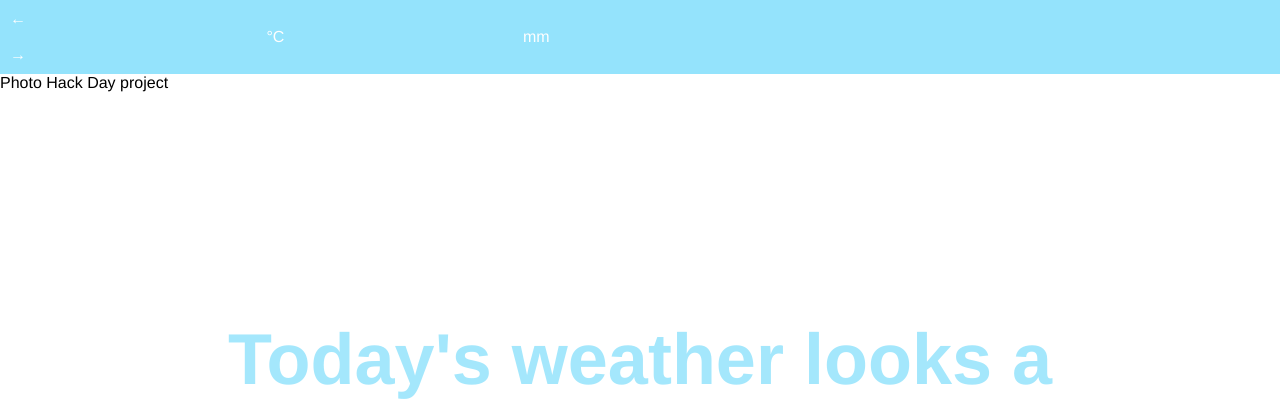
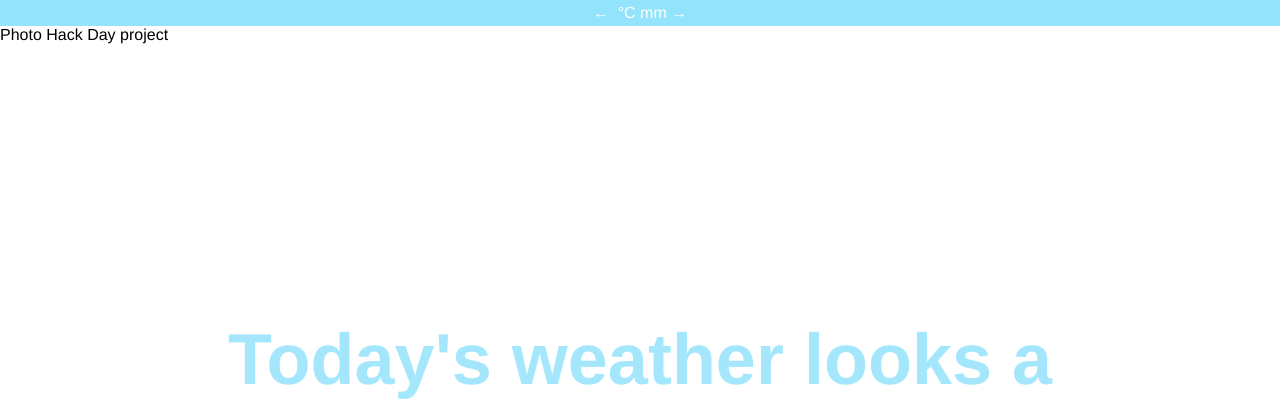
Before and after one commit to edmacovaz/visual-weather, a Django app: template visual_weather/visual_weather/templates/master.html in a window 1280 px wide. Shown: the top 402 px of the page. Run offline with Django 3.2, Linux system fonts and the light colour scheme; the template is opened without the code that fills it, so the values that code supplies are empty; some libraries are stand-ins or nearby versions.

Commit message:
better nav

```diff
--- a/visual_weather/visual_weather/templates/master.html
+++ b/visual_weather/visual_weather/templates/master.html
@@ -32,10 +32,13 @@
     nav ol, nav ol li ul  {padding: 0px}*/
     body {}
     #container {width: 320px; overflow: hidden;}
-    nav#days {z-index: 10; color: rgba(254, 254, 254, 1.0); background-color: rgba(148, 227, 252, 1.0); padding: 10px; overflow: hidden; font-weight: 200;}
-    nav#days ul li, nav#days a {display: inline-block; width: 20%;}
+    nav#days {z-index: 100; color: rgba(254, 254, 254, 1.0); background-color: rgba(148, 227, 252, 1.0); padding: 4px; overflow: hidden; font-weight: 200;}
+    /*#previous {float: left;}
+    #next {float: right;}*/
+    nav#days ul {width: 50%; margin: auto; text-align: center;}
+    nav#days ul li, nav#days a {display: inline-block; }
     nav#days a {text-decoration: none; color: rgba(254, 254, 254, 1.0) }
-    .images {width: 200%}
+    .images {width: 200%; clear: both;}
     .images header {position: fixed; height: 100%; width: 100%; top: 0px; left: 0px; display: table; font-size: 36px; font-weight: bold; color: rgba(148, 227, 252, 0.85); z-index: 1;}
     .images header p {width: 320px; text-align: center; vertical-align: middle; display: table-cell; padding: 16%;}
     .images ul li {height: 140px; vertical-align: top; display: inline-block; list-style: none;}
@@ -47,7 +50,6 @@
     }
 
     @media only screen and (min-width: 480px) {
-      /*#container {position: relative; left: -120px; width: 100%;}*/
       #container {width: 100%; overflow:hidden;}
       .images {width: 200%}
       .images header {font-size: 72px; display: table;}
@@ -61,14 +63,15 @@
 <body>
   <section id="container">
     <nav id="days">
-      <a id="previous" href="url for previous day goes here">&larr;</a>
+
       <ul>
+        <li><a id="previous" href="url for previous day goes here">&larr;</a></li>
         <li>{{ current_data.weekday }}</li>
         <li>{{ current_data.data.maxtemp }} °C</li>
         <li>{{ current_data.data.precipation }}mm </li>
-        <!--<li>Wind: {{ current_data.data.wind }} Bft</li>-->
+        <li><a id="next" href="url for next day goes here">&rarr;</a></li>
       </ul>
-      <a id="next" href="url for next day goes here">&rarr;</a>
+
     </nav>
 
     <section class="images">
```
